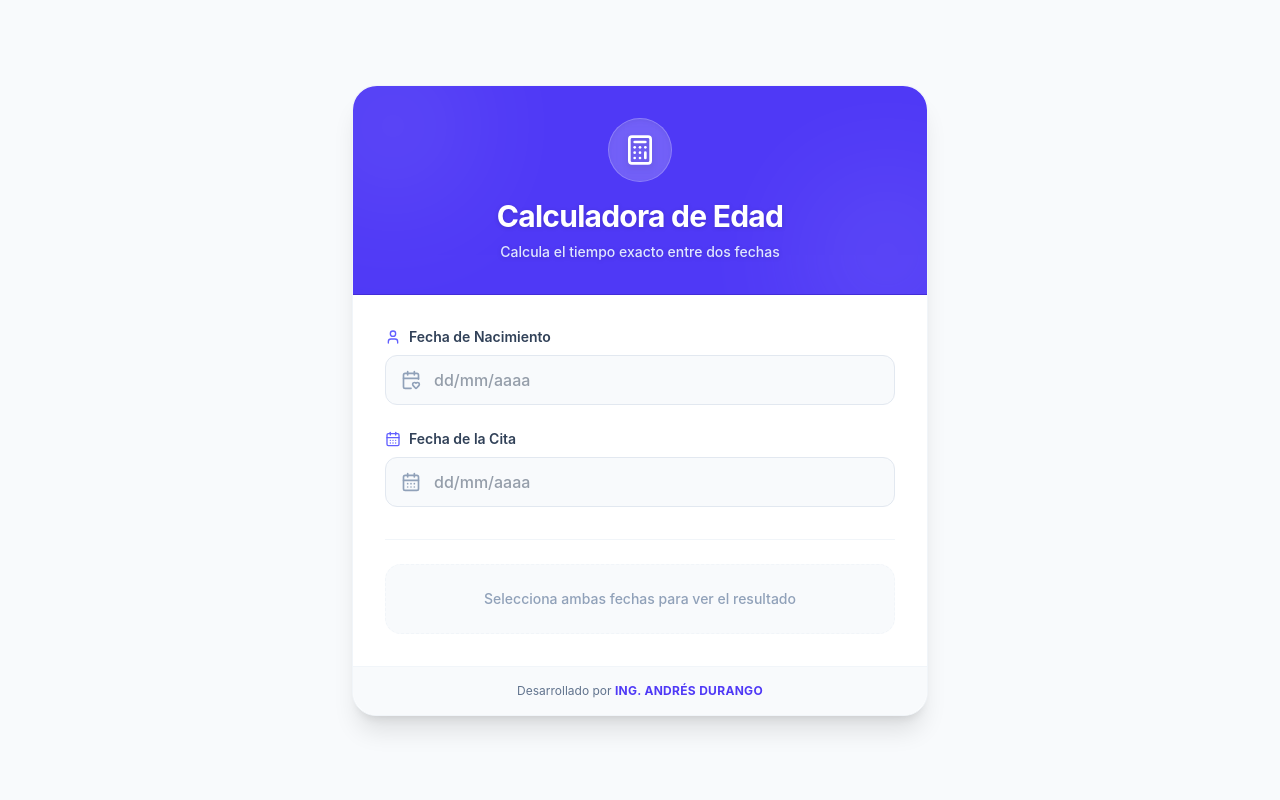
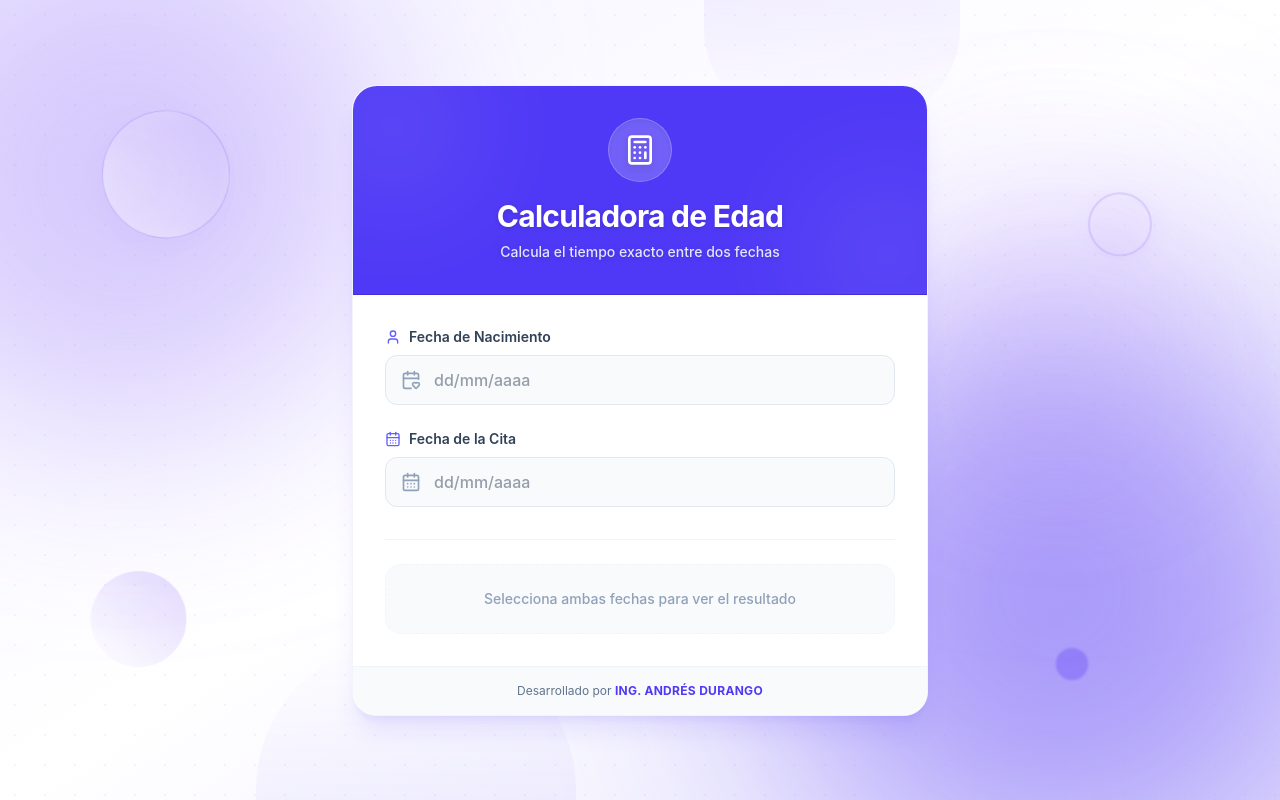
Before and after one commit to durangoandresplay-bit/calcu, a Next.js app: page / in a window 1280 px wide. Built offline with nearby package versions, Linux system fonts and the light colour scheme.

Commit message:
feat: Enhance page styling with decorative elements
Introduces background gradients, abstract blobs, and geometric shapes to improve the visual appeal of the main page. Adds subtle animations and glassmorphism effects to create a more engaging user interface.

```diff
--- a/app/page.tsx
+++ b/app/page.tsx
@@ -55,12 +55,53 @@ export default function AgeCalculator() {
   const yearsArray = Array.from({ length: endYear - startYear + 1 }, (_, i) => startYear + i);
 
   return (
-    <div className="min-h-screen bg-slate-50 flex items-center justify-center p-4 sm:p-6 lg:p-8 font-sans relative">
+    <div className="min-h-screen bg-gradient-to-br from-[#F5F3FF] via-white to-[#EBE9FE] flex items-center justify-center p-4 sm:p-6 lg:p-8 font-sans relative overflow-hidden">
+
+      {/* Background Decorations (Fuera de la card) */}
+      <div className="absolute inset-0 pointer-events-none z-0">
+        {/* Abstract Blobs */}
+        <div className="absolute top-[-10%] left-[-10%] w-[40vw] h-[40vw] min-w-[300px] min-h-[300px] rounded-full bg-[#A78BFA] mix-blend-multiply filter blur-[100px] opacity-20 animate-[pulse_8s_ease-in-out_infinite]" />
+        <div className="absolute bottom-[-10%] right-[-5%] w-[45vw] h-[45vw] min-w-[350px] min-h-[350px] rounded-full bg-[#5B3DF5] mix-blend-multiply filter blur-[120px] opacity-10 animate-[pulse_10s_ease-in-out_infinite_reverse]" />
+        <div className="absolute top-[20%] right-[5%] w-[25vw] h-[25vw] min-w-[200px] min-h-[200px] rounded-full bg-purple-300 mix-blend-multiply filter blur-[80px] opacity-[0.15]" />
+
+        {/* Dotted Grid Pattern */}
+        <div className="absolute inset-0 bg-[radial-gradient(#A78BFA_1.5px,transparent_1.5px)] [background-size:30px_30px] opacity-10"></div>
+
+        {/* Floating Glassmorphism Geometric Shapes */}
+        <motion.div
+          animate={{ y: [0, -25, 0], rotate: [0, 15, 0] }}
+          transition={{ duration: 7, repeat: Infinity, ease: "easeInOut" }}
+          className="absolute top-[15%] left-[8%] w-32 h-32 rounded-full border-[1px] border-[#5B3DF5]/20 bg-gradient-to-tr from-white/60 to-white/20 backdrop-blur-md shadow-[0_8px_32px_rgba(91,61,245,0.05)] hidden sm:block"
+        />
+
+        <motion.div
+          animate={{ y: [0, 30, 0], x: [0, 15, 0] }}
+          transition={{ duration: 9, repeat: Infinity, ease: "easeInOut" }}
+          className="absolute bottom-[20%] left-[6%] w-24 h-24 rounded-full bg-gradient-to-bl from-[#A78BFA]/30 to-transparent backdrop-blur-sm hidden sm:block"
+        />
+
+        <motion.div
+          animate={{ y: [0, -15, 0], rotate: [0, -45, 0] }}
+          transition={{ duration: 6, repeat: Infinity, ease: "easeInOut", delay: 1 }}
+          className="absolute top-[25%] right-[10%] w-16 h-16 rounded-[2rem] border-2 border-[#A78BFA]/30 bg-white/30 backdrop-blur-md hidden lg:block shadow-[0_4px_20px_rgba(167,139,250,0.1)]"
+        />
+
+        <motion.div
+          animate={{ scale: [1, 1.1, 1], opacity: [0.3, 0.6, 0.3] }}
+          transition={{ duration: 5, repeat: Infinity, ease: "easeInOut" }}
+          className="absolute bottom-[15%] right-[15%] w-8 h-8 rounded-full bg-[#5B3DF5] blur-[1px] hidden md:block"
+        />
+
+        {/* Soft layout curves */}
+        <div className="absolute top-0 right-[25%] w-64 h-32 bg-gradient-to-b from-[#A78BFA]/10 to-transparent rounded-b-[100px] hidden sm:block"></div>
+        <div className="absolute bottom-0 left-[20%] w-80 h-40 bg-gradient-to-t from-[#5B3DF5]/5 to-transparent rounded-t-[150px] hidden sm:block"></div>
+      </div>
+
       <motion.div
         initial={{ opacity: 0, y: 20 }}
         animate={{ opacity: 1, y: 0 }}
         transition={{ duration: 0.5 }}
-        className="max-w-xl w-full bg-white rounded-3xl shadow-xl border border-slate-100 flex flex-col relative"
+        className="max-w-xl w-full bg-white rounded-3xl shadow-xl shadow-[#5B3DF5]/10 border border-slate-100 flex flex-col relative z-10"
       >
         <div className="bg-indigo-600 p-8 text-center rounded-t-3xl border-b border-indigo-700 relative overflow-hidden">
           {/* Decorative background elements */}
```
